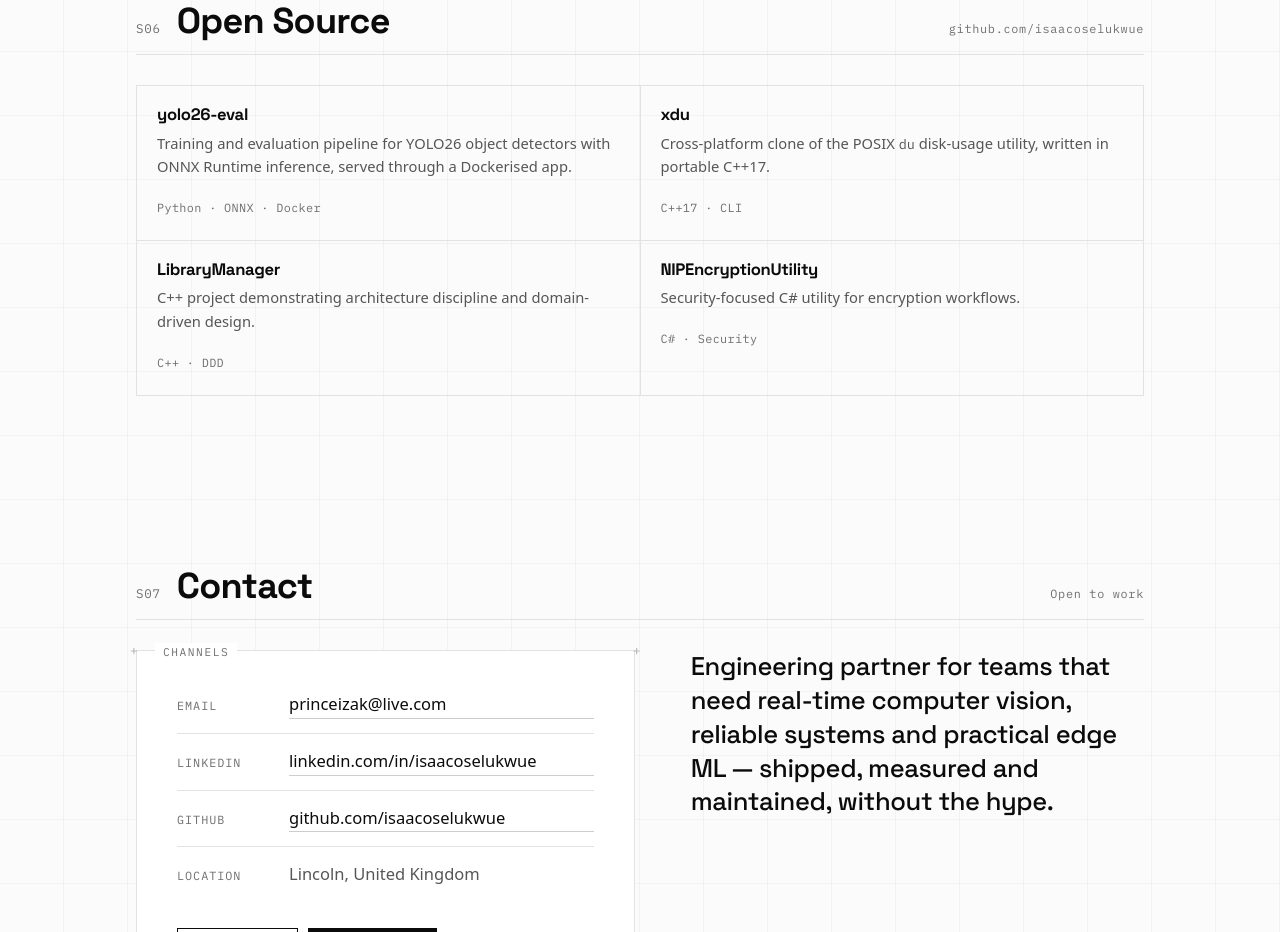
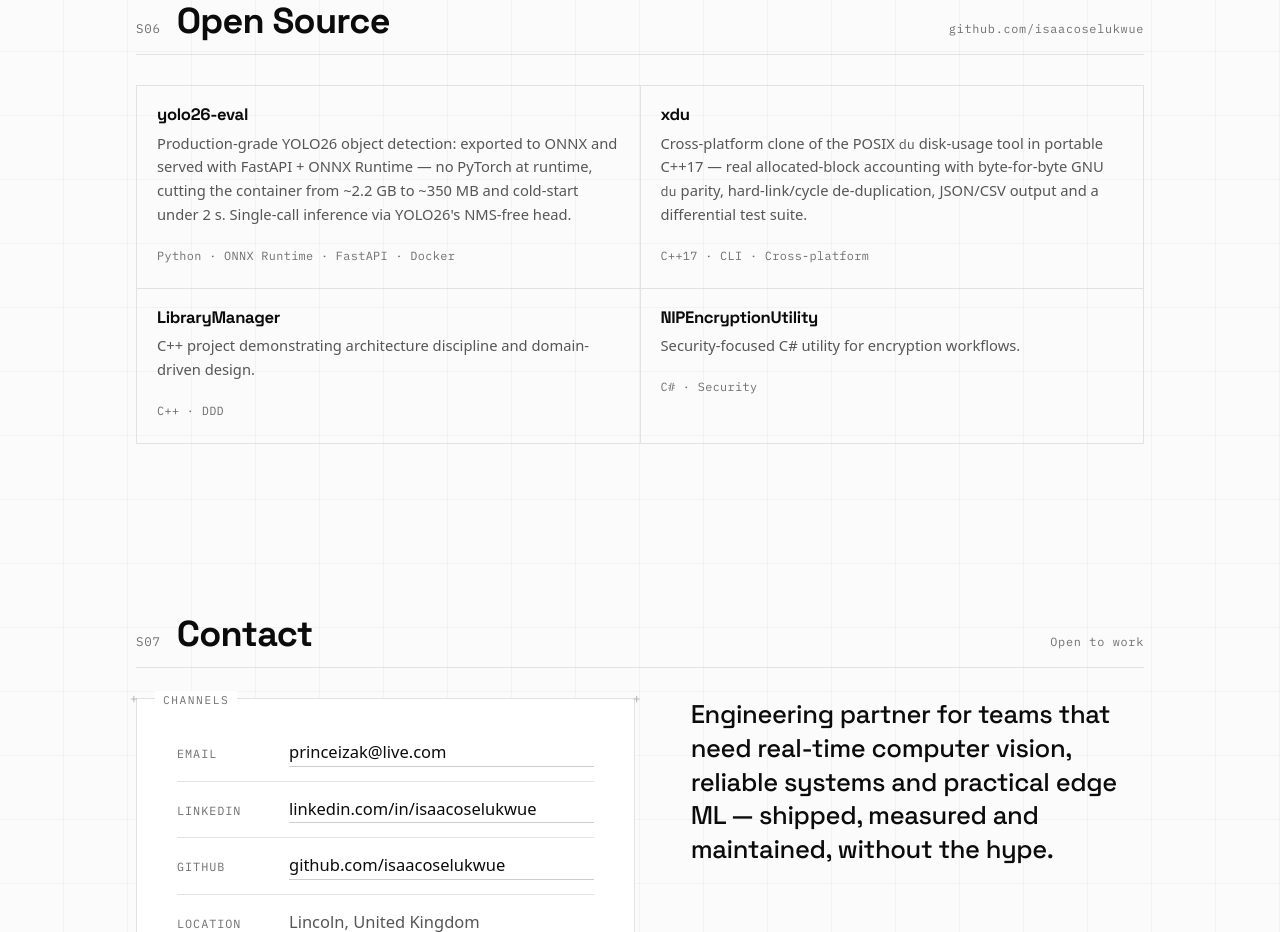
Before and after one commit to isaacoselukwue/isaacoselukwue.github.io, a website: page index.html in a window 1280 px wide. Shown: the part 5132-6064 px from the top of the page. Drawn offline with Linux system fonts and the light colour scheme.

Commit message:
Expand yolo26-eval and xdu descriptions from their READMEs
- yolo26-eval: reflect the production ONNX deployment story (PyTorch
  stripped at runtime, FastAPI + ONNX Runtime, ~2.2 GB to ~350 MB,
  NMS-free single-call inference) rather than a generic train/eval blurb
- xdu: reflect the real feature set (byte-for-byte GNU du parity via
  allocated-block accounting, hard-link/cycle de-duplication, full
  option set, JSON/CSV, differential test suite)

```diff
--- a/index.html
+++ b/index.html
@@ -1681,10 +1681,15 @@
                 >
               </h3>
               <p>
-                Training and evaluation pipeline for YOLO26 object detectors
-                with ONNX Runtime inference, served through a Dockerised app.
+                Production-grade YOLO26 object detection: exported to ONNX and
+                served with FastAPI + ONNX Runtime — no PyTorch at runtime,
+                cutting the container from ~2.2&nbsp;GB to ~350&nbsp;MB and
+                cold-start under 2&nbsp;s. Single-call inference via YOLO26's
+                NMS-free head.
               </p>
-              <span class="repo-meta">Python · ONNX · Docker</span>
+              <span class="repo-meta"
+                >Python · ONNX Runtime · FastAPI · Docker</span
+              >
             </li>
             <li class="repo">
               <h3>
@@ -1697,9 +1702,11 @@
               </h3>
               <p>
                 Cross-platform clone of the POSIX <code>du</code> disk-usage
-                utility, written in portable C++17.
+                tool in portable C++17 — real allocated-block accounting with
+                byte-for-byte GNU <code>du</code> parity, hard-link/cycle
+                de-duplication, JSON/CSV output and a differential test suite.
               </p>
-              <span class="repo-meta">C++17 · CLI</span>
+              <span class="repo-meta">C++17 · CLI · Cross-platform</span>
             </li>
             <li class="repo">
               <h3>
```
Also changed, not shown: cv.md (+2 -2 lines).
